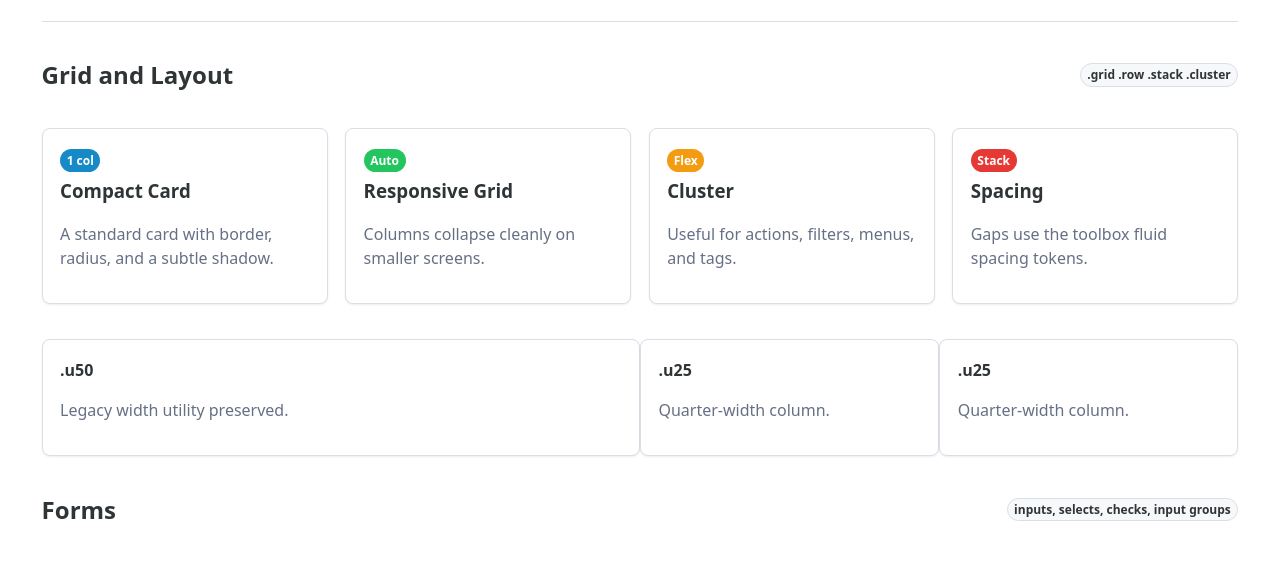
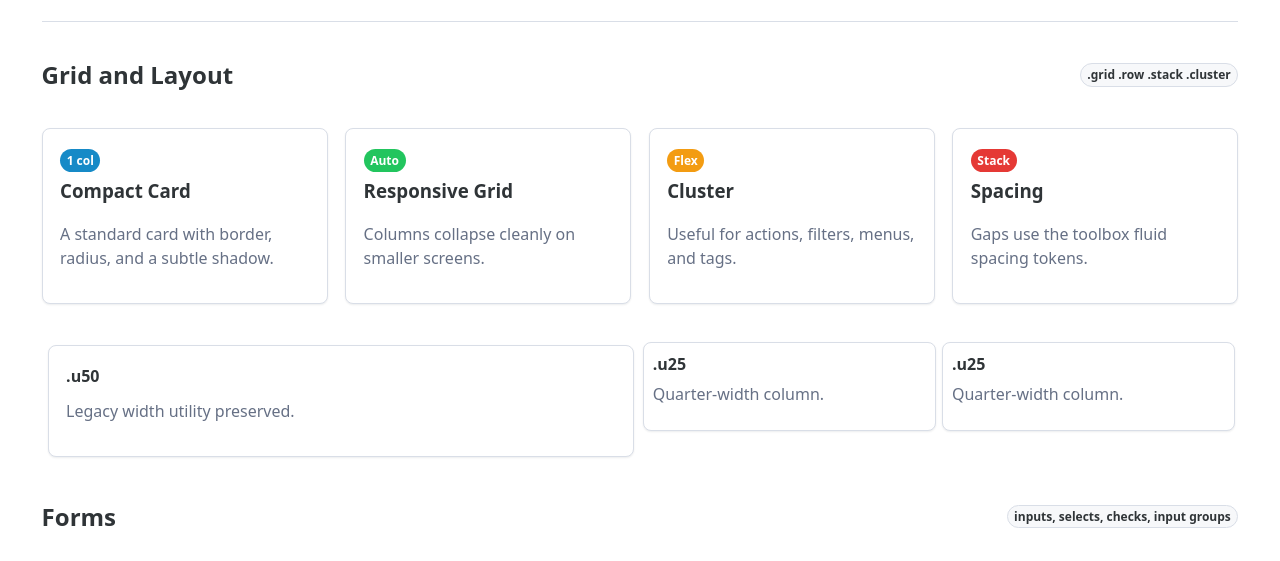
Before and after one commit to MonkeyTime/css-box, a website: page examples.html in a window 1280 px wide. Shown: the part 183-744 px from the top of the page. Drawn offline with Linux system fonts and the light colour scheme.

Commit message:
Show legacy spacing utilities in examples

```diff
--- a/examples.html
+++ b/examples.html
@@ -91,22 +91,28 @@
         </div>
 
         <div class="row">
-          <div class="box u50 card">
-            <div class="card-body">
-              <strong>.u50</strong>
-              <p class="muted">Legacy width utility preserved.</p>
+          <div class="box u50">
+            <div class="card m1">
+              <div class="card-body p3">
+                <strong>.u50</strong>
+                <p class="muted mt2">Legacy width utility preserved.</p>
+              </div>
             </div>
           </div>
-          <div class="box u25 card">
-            <div class="card-body">
-              <strong>.u25</strong>
-              <p class="muted">Quarter-width column.</p>
+          <div class="box u25">
+            <div class="card m1">
+              <div class="card-body p3">
+                <strong>.u25</strong>
+                <p class="muted mt2">Quarter-width column.</p>
+              </div>
             </div>
           </div>
-          <div class="box u25 card">
-            <div class="card-body">
-              <strong>.u25</strong>
-              <p class="muted">Quarter-width column.</p>
+          <div class="box u25">
+            <div class="card m1">
+              <div class="card-body p3">
+                <strong>.u25</strong>
+                <p class="muted mt2">Quarter-width column.</p>
+              </div>
             </div>
           </div>
         </div>
```
